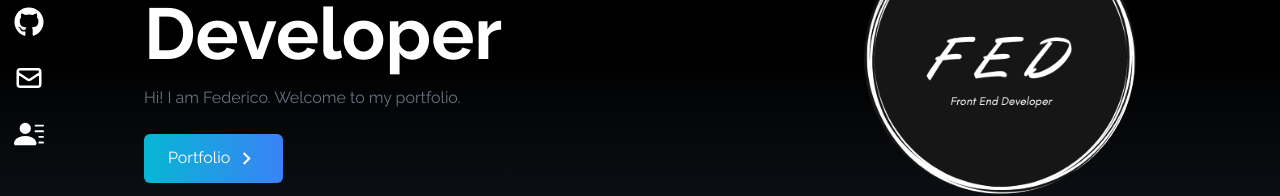
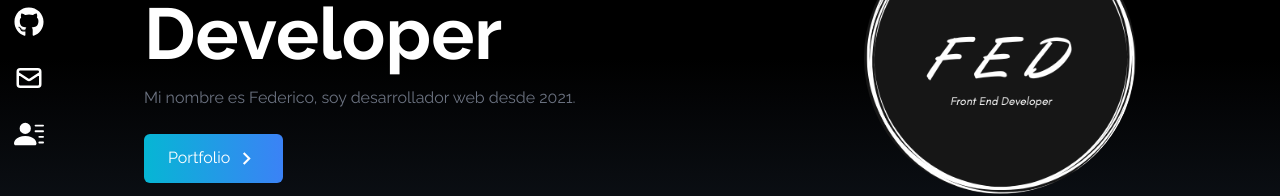
Before and after one commit to FeDaBa/First-Portfolio, a React (Create React App) app: page / in a window 1280 px wide. Shown: the part 342-538 px from the top of the page. Built offline with nearby package versions, Linux system fonts and the light colour scheme; the HTML template or start-up script is replaced by a standard one; a web font is replaced by a local one.

Commit message:
Update Home.jsx

```diff
--- a/src/components/Home.jsx
+++ b/src/components/Home.jsx
@@ -19,7 +19,7 @@ const Home = () => {
                 </h2>
 
                 <p className="text-gray-500 py-4 max-w-md">
-                     Hi! I am Federico. Welcome to my portfolio.
+                     Mi nombre es Federico, soy desarrollador web desde 2021.
                 </p>
 
                 <div>
```
